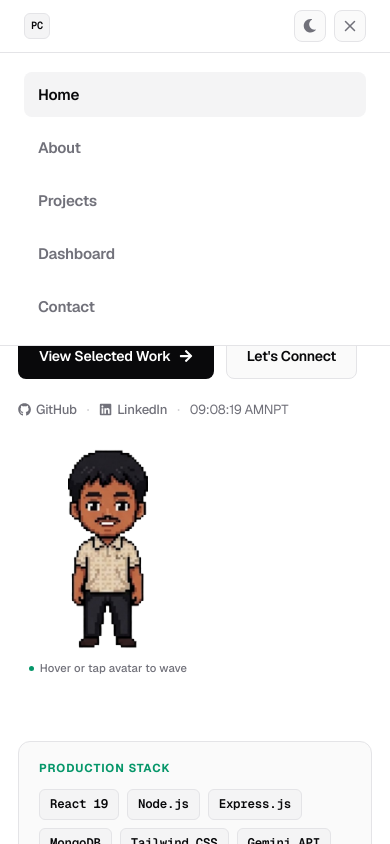
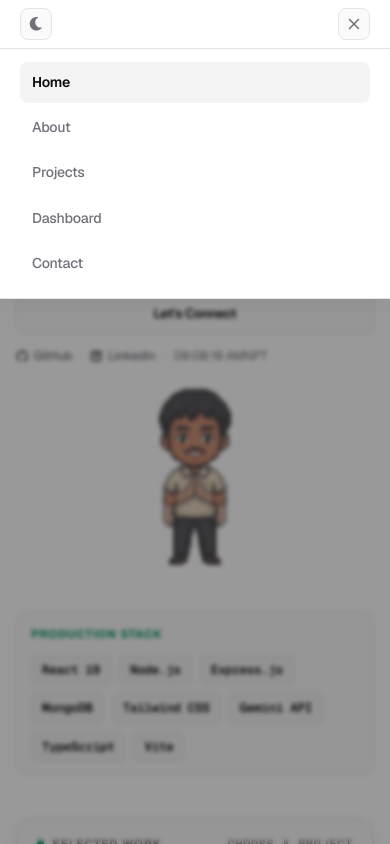
Before and after one commit to Pushkar-Chaudhary/Portfolio, a React (Vite) app: page /#/ in a window 390 px wide. Both pictures are taken after a click on the button 350 px from the left and 26 px from the top of the page. Shown: the top 844 px of the page. Built offline with nearby package versions, Linux system fonts and the light colour scheme.

Commit message:
feat: position theme toggle & menu button on opposite ends, enhance mobile responsiveness across all pages, avatar auto-cycle & touch greeting, fix typing jitter

```diff
--- a/src/components/Animated3DImages.css
+++ b/src/components/Animated3DImages.css
@@ -6,23 +6,24 @@
 }
 
 .dev-avatar-container {
+  position: relative;
   display: flex;
   flex-direction: column;
   align-items: center;
-  gap: 10px;
+  gap: 0;
   cursor: pointer;
-  width: min(100%, 240px);
+  width: min(100%, 200px);
 }
 
 .avatar-frame {
   position: relative;
-  width: 220px;
-  height: 240px;
+  width: 200px;
+  height: 220px;
   display: flex;
   align-items: center;
   justify-content: center;
   overflow: hidden;
-  border-radius: 18px;
+  border-radius: 16px;
   background: transparent;
 }
 
@@ -33,7 +34,7 @@
   object-fit: contain;
   object-position: center bottom;
   user-select: none;
-  transition: opacity 240ms ease, transform 240ms ease;
+  transition: opacity 350ms ease, transform 350ms ease;
 }
 
 .avatar-standing {
@@ -56,27 +57,39 @@
   transform: scale(1);
 }
 
-.avatar-meta-bar {
-  display: flex;
-  align-items: center;
-  gap: 6px;
-  font-size: 0.7rem;
-  color: var(--muted);
-  font-weight: 500;
-  letter-spacing: 0.01em;
+.avatar-greeting {
+  position: absolute;
+  bottom: -8px;
+  left: 50%;
+  transform: translateX(-50%);
+  padding: 4px 12px;
+  border-radius: 999px;
+  background: var(--surface-alt);
+  border: 1px solid var(--border);
+  color: var(--text);
+  font-size: 0.72rem;
+  font-weight: 600;
+  white-space: nowrap;
+  animation: greetPop 200ms ease-out;
+  pointer-events: none;
+  z-index: 2;
 }
 
-.avatar-status-dot {
-  width: 5px;
-  height: 5px;
-  border-radius: 50%;
-  background: var(--accent);
-  flex-shrink: 0;
+@keyframes greetPop {
+  from {
+    opacity: 0;
+    transform: translateX(-50%) translateY(4px) scale(0.9);
+  }
+
+  to {
+    opacity: 1;
+    transform: translateX(-50%) translateY(0) scale(1);
+  }
 }
 
 @media (max-width: 768px) {
   .avatar-frame {
-    width: 180px;
-    height: 200px;
+    width: 160px;
+    height: 180px;
   }
 }
--- a/src/components/Animated3DImages.jsx
+++ b/src/components/Animated3DImages.jsx
@@ -1,26 +1,39 @@
-import { useState } from "react";
+import { useState, useEffect, useCallback } from "react";
 import standingImage from "../assets/img1.png";
 import greetingImage from "../assets/img2.png";
 import "./Animated3DImages.css";
 
 function Animated3DImages() {
   const [isWaving, setIsWaving] = useState(false);
+  const [touched, setTouched] = useState(false);
+
+  // Auto-cycle every 3s
+  useEffect(() => {
+    const interval = setInterval(() => {
+      setIsWaving((prev) => !prev);
+    }, 3000);
+    return () => clearInterval(interval);
+  }, []);
+
+  const handleTouch = useCallback(() => {
+    setTouched(true);
+    setIsWaving(true);
+    setTimeout(() => {
+      setTouched(false);
+    }, 2000);
+  }, []);
 
   return (
     <div className="dev-avatar-stage">
       <div
         className="dev-avatar-container"
-        onMouseEnter={() => setIsWaving(true)}
-        onMouseLeave={() => setIsWaving(false)}
-        onClick={() => setIsWaving((prev) => !prev)}
+        onClick={handleTouch}
         role="button"
         tabIndex={0}
         onKeyDown={(e) => {
-          if (e.key === "Enter" || e.key === " ") {
-            setIsWaving((prev) => !prev);
-          }
+          if (e.key === "Enter" || e.key === " ") handleTouch();
         }}
-        aria-label="Pushkar Chaudhary developer avatar"
+        aria-label="Developer avatar — tap to wave"
       >
         <div className="avatar-frame">
           <img
@@ -37,12 +50,9 @@ function Animated3DImages() {
           />
         </div>
 
-        <div className="avatar-meta-bar">
-          <span className="avatar-status-dot" />
-          <span className="avatar-status-text">
-            {isWaving ? "Hello! Welcome to my portfolio" : "Hover or tap avatar to wave"}
-          </span>
-        </div>
+        {touched && (
+          <span className="avatar-greeting">Hi there! 👋</span>
+        )}
       </div>
     </div>
   );
--- a/src/components/Navbar.jsx
+++ b/src/components/Navbar.jsx
@@ -1,4 +1,4 @@
-import { NavLink, Link } from "react-router-dom";
+import { NavLink } from "react-router-dom";
 import { useEffect, useRef, useState } from "react";
 import ThemeToggle from "./Theme.jsx";
 
@@ -32,9 +32,9 @@ function Navbar({ darkMode, setDarkMode }) {
     <>
       <header className="top-nav-shell">
         <div className="top-nav-inner">
-          <Link to="/" className="nav-brand" aria-label="Home">
-            <span className="nav-brand-mark">PC</span>
-          </Link>
+          <div className="nav-left-actions">
+            <ThemeToggle checked={darkMode} onChange={() => setDarkMode(!darkMode)} />
+          </div>
 
           <nav className="site-nav" aria-label="Primary navigation">
             {links.map((link) => (
@@ -52,8 +52,6 @@ function Navbar({ darkMode, setDarkMode }) {
           </nav>
 
           <div className="nav-right-actions">
-            <ThemeToggle checked={darkMode} onChange={() => setDarkMode(!darkMode)} />
-
             <button
               ref={menuToggleRef}
               type="button"
@@ -91,6 +89,15 @@ function Navbar({ darkMode, setDarkMode }) {
         </div>
       </header>
 
+      {/* Backdrop to close menu when clicking outside */}
+      {menuOpen && (
+        <div
+          className="mobile-backdrop"
+          onClick={() => setMenuOpen(false)}
+          aria-hidden="true"
+        />
+      )}
+
       {/* Mobile Navigation Drawer */}
       <nav
         id="mobile-navigation"
--- a/src/index.css
+++ b/src/index.css
@@ -96,7 +96,7 @@ img {
 .page-shell {
   width: 100%;
   margin: 0 auto;
-  padding: 100px 24px 84px;
+  padding: 88px 24px 72px;
 }
 
 .page-shell--narrow {
@@ -162,12 +162,12 @@ img {
   display: inline-flex;
   align-items: center;
   justify-content: center;
-  gap: 8px;
-  padding: 10px 20px;
+  gap: 6px;
+  padding: 8px 16px;
   border-radius: 8px;
   background: var(--primary);
   color: var(--bg);
-  font-size: 0.88rem;
+  font-size: 0.82rem;
   font-weight: 600;
   text-decoration: none;
   border: 1px solid transparent;
@@ -184,12 +184,12 @@ img {
   display: inline-flex;
   align-items: center;
   justify-content: center;
-  gap: 8px;
-  padding: 10px 20px;
+  gap: 6px;
+  padding: 8px 16px;
   border-radius: 8px;
   background: var(--surface);
   color: var(--text);
-  font-size: 0.88rem;
+  font-size: 0.82rem;
   font-weight: 600;
   text-decoration: none;
   border: 1px solid var(--border);
@@ -224,44 +224,28 @@ img {
 
 .top-nav-inner {
   width: min(896px, 100%);
-  height: 52px;
+  height: 48px;
   margin: 0 auto;
-  padding: 0 24px;
+  padding: 0 20px;
   display: flex;
   align-items: center;
   justify-content: space-between;
   gap: 16px;
 }
 
-.nav-brand {
+.nav-left-actions {
   display: flex;
   align-items: center;
-  gap: 0;
-  text-decoration: none;
-  color: var(--primary);
-  font-weight: 700;
-  letter-spacing: -0.02em;
-}
-
-.nav-brand-mark {
-  display: inline-flex;
-  align-items: center;
-  justify-content: center;
-  width: 26px;
-  height: 26px;
-  border-radius: 6px;
-  border: 1px solid var(--border);
-  background: var(--surface-alt);
-  color: var(--primary);
-  font-size: 0.65rem;
-  font-weight: 800;
-  font-family: var(--font-mono);
+  flex: 0 0 auto;
+  min-width: 32px;
 }
 
 .site-nav {
   display: flex;
   align-items: center;
-  gap: 4px;
+  justify-content: center;
+  gap: 2px;
+  flex: 1;
 }
 
 .nav-link {
@@ -269,7 +253,7 @@ img {
   align-items: center;
   padding: 4px 10px;
   border-radius: 999px;
-  font-size: 0.78rem;
+  font-size: 0.76rem;
   font-weight: 500;
   color: var(--muted);
   text-decoration: none;
@@ -289,7 +273,9 @@ img {
 .nav-right-actions {
   display: flex;
   align-items: center;
-  gap: 8px;
+  justify-content: flex-end;
+  flex: 0 0 auto;
+  min-width: 32px;
 }
 
 .theme-toggle-btn {
@@ -325,17 +311,27 @@ img {
   cursor: pointer;
 }
 
-/* Mobile Navigation */
+/* Mobile Navigation Backdrop & Drawer */
+.mobile-backdrop {
+  position: fixed;
+  inset: 0;
+  top: 48px;
+  background: rgba(0, 0, 0, 0.4);
+  backdrop-filter: blur(2px);
+  z-index: 98;
+}
+
 .mobile-menu {
   position: fixed;
-  top: 56px;
+  top: 48px;
   left: 0;
   right: 0;
   background: var(--bg);
   border-bottom: 1px solid var(--border);
+  box-shadow: var(--shadow);
   z-index: 99;
   display: none;
-  padding: 16px 24px;
+  padding: 14px 20px;
 }
 
 .mobile-menu.is-open {
@@ -345,21 +341,24 @@ img {
 .mobile-menu-inner {
   display: flex;
   flex-direction: column;
-  gap: 8px;
+  gap: 4px;
 }
 
 .mobile-nav-link {
-  padding: 10px 14px;
+  padding: 9px 12px;
   border-radius: 8px;
-  font-size: 0.95rem;
-  font-weight: 600;
+  font-size: 0.88rem;
+  font-weight: 500;
   color: var(--muted);
   text-decoration: none;
+  transition: all 160ms ease;
 }
 
+.mobile-nav-link:hover,
 .mobile-nav-link--active {
   background: var(--surface-alt);
   color: var(--primary);
+  font-weight: 600;
 }
 
 /* ==============================================================
@@ -369,13 +368,13 @@ img {
 .hero-panel {
   display: flex;
   align-items: center;
-  gap: 40px;
+  gap: 32px;
 }
 
 .hero-copy {
   display: flex;
   flex-direction: column;
-  gap: 14px;
+  gap: 10px;
   flex: 1;
 }
 
@@ -403,43 +402,46 @@ img {
 
 .hero-title {
   margin: 0;
-  font-size: clamp(1.9rem, 4.5vw, 2.8rem);
-  font-weight: 800;
-  letter-spacing: -0.05em;
-  line-height: 1.05;
+  font-size: clamp(1.6rem, 3.5vw, 2.2rem);
+  font-weight: 750;
+  letter-spacing: -0.04em;
+  line-height: 1.1;
   color: var(--primary);
 }
 
 .hero-subline {
   margin: 0;
-  font-size: clamp(1rem, 2.2vw, 1.2rem);
+  font-size: clamp(0.9rem, 1.8vw, 1.05rem);
   font-weight: 600;
   color: var(--accent);
-  letter-spacing: -0.02em;
+  letter-spacing: -0.01em;
+  min-height: 1.5em;
 }
 
 .hero-lead {
   margin: 0;
   color: var(--muted);
-  font-size: 0.92rem;
-  line-height: 1.7;
+  font-size: 0.86rem;
+  line-height: 1.65;
 }
 
 .hero-actions {
   display: flex;
   align-items: center;
-  gap: 12px;
+  gap: 10px;
   flex-wrap: wrap;
-  margin-top: 6px;
+  margin-top: 4px;
 }
 
 .hero-social-links {
   display: flex;
   align-items: center;
-  gap: 10px;
-  font-size: 0.82rem;
+  gap: 8px;
+  row-gap: 6px;
+  flex-wrap: wrap;
+  font-size: 0.78rem;
   color: var(--muted);
-  margin-top: 6px;
+  margin-top: 2px;
 }
 
 .hero-social-item {
@@ -463,6 +465,11 @@ img {
 .hero-location-text {
   font-family: var(--font-mono);
   font-size: 0.78rem;
+}
+
+.typing-role {
+  display: inline-block;
+  min-width: 2ch;
 }
 
 /* Stack Strip */
@@ -1214,9 +1221,19 @@ img {
    RESPONSIVE DESIGN (PART 5)
    ============================================================== */
 
+@media (hover: none) and (pointer: coarse) {
+  .custom-cursor {
+    display: none !important;
+  }
+}
+
 @media (max-width: 768px) {
   .page-shell {
-    padding: 84px 18px 56px;
+    padding: 68px 16px 40px;
+  }
+
+  .page-stack {
+    gap: 44px;
   }
 
   .site-nav {
@@ -1229,8 +1246,14 @@ img {
 
   .hero-panel {
     flex-direction: column-reverse;
-    align-items: flex-start;
-    gap: 28px;
+    align-items: stretch;
+    gap: 20px;
+  }
+
+  .hero-visual {
+    width: 100%;
+    display: flex;
+    justify-content: center;
   }
 
   .bento-grid {
@@ -1239,6 +1262,46 @@ img {
 
   .bento-card--large {
     grid-column: auto;
+  }
+
+  .connect-cta-panel {
+    padding: 24px 20px;
+    gap: 16px;
+    flex-direction: column;
+    align-items: flex-start;
+  }
+
+  .connect-cta-actions {
+    width: 100%;
+  }
+
+  .connect-cta-actions .btn-primary {
+    width: 100%;
+  }
+
+  .clean-timeline-item {
+    grid-template-columns: 1fr;
+    gap: 6px;
+  }
+
+  .academic-row {
+    padding: 12px 14px;
+    gap: 12px;
+  }
+
+  .academic-logo {
+    width: 38px;
+    height: 38px;
+  }
+
+  .direct-email-strip {
+    width: 100%;
+    padding: 10px 12px;
+  }
+
+  .direct-email-link {
+    word-break: break-all;
+    font-size: 0.8rem;
   }
 
   .form-grid-two,
@@ -1250,6 +1313,42 @@ img {
   .footer-bottom-row {
     flex-direction: column;
     align-items: flex-start;
+    gap: 20px;
+  }
+}
+
+@media (max-width: 480px) {
+  .hero-actions {
+    width: 100%;
+  }
+
+  .hero-actions .btn-primary,
+  .hero-actions .btn-secondary {
+    width: 100%;
+    justify-content: center;
+  }
+
+  .skills-pill-grid {
+    gap: 6px;
+  }
+
+  .skill-item-chip {
+    padding: 5px 10px;
+    font-size: 0.78rem;
+  }
+
+  .bio-stat-sep {
+    display: none;
+  }
+
+  .about-bio-meta {
+    gap: 12px;
+    flex-direction: column;
+    align-items: flex-start;
+  }
+
+  .stack-strip-section {
+    padding: 12px 14px;
   }
 }
 
--- a/src/pages/Home.jsx
+++ b/src/pages/Home.jsx
@@ -46,11 +46,6 @@ const Home = () => {
           </div>
 
           <motion.div className="hero-copy" {...revealProps}>
-            <div className="hero-status-pill">
-              <span className="hero-status-dot" />
-              <span>Available for engineering opportunities</span>
-            </div>
-
             <h1 className="hero-title">Pushkar Chaudhary</h1>
 
             <h2 className="hero-subline">
```
Also changed, not shown: src/components/TypingText.jsx (+4 -4 lines), src/pages/Dashboard.css (+34 -4 lines), src/pages/Projects.css (+57 -0 lines).
